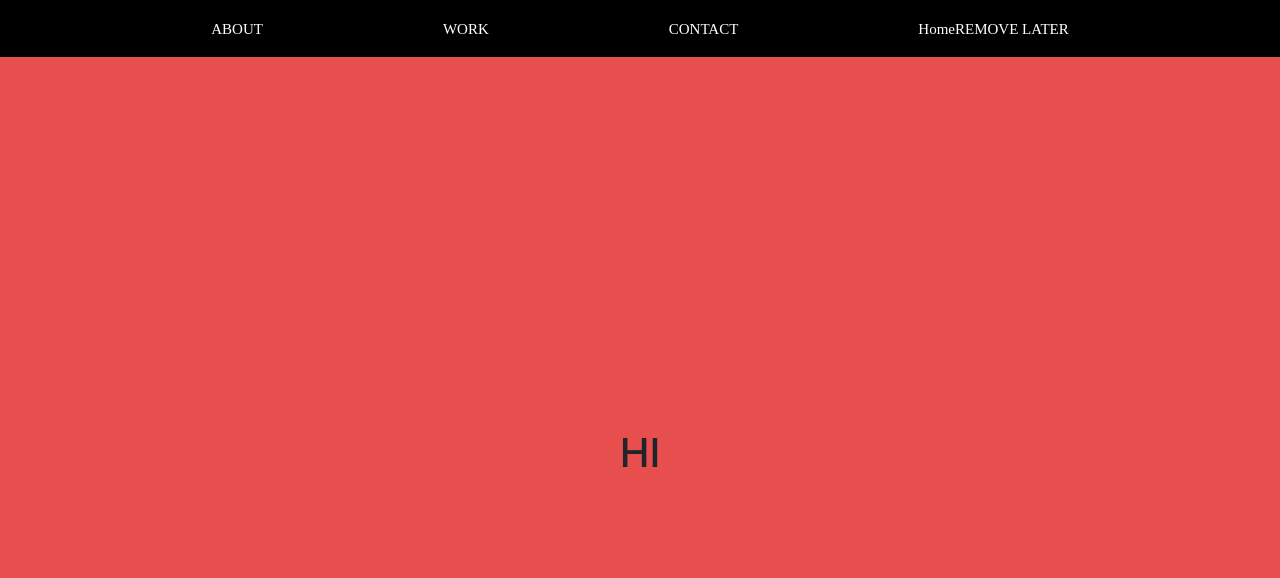
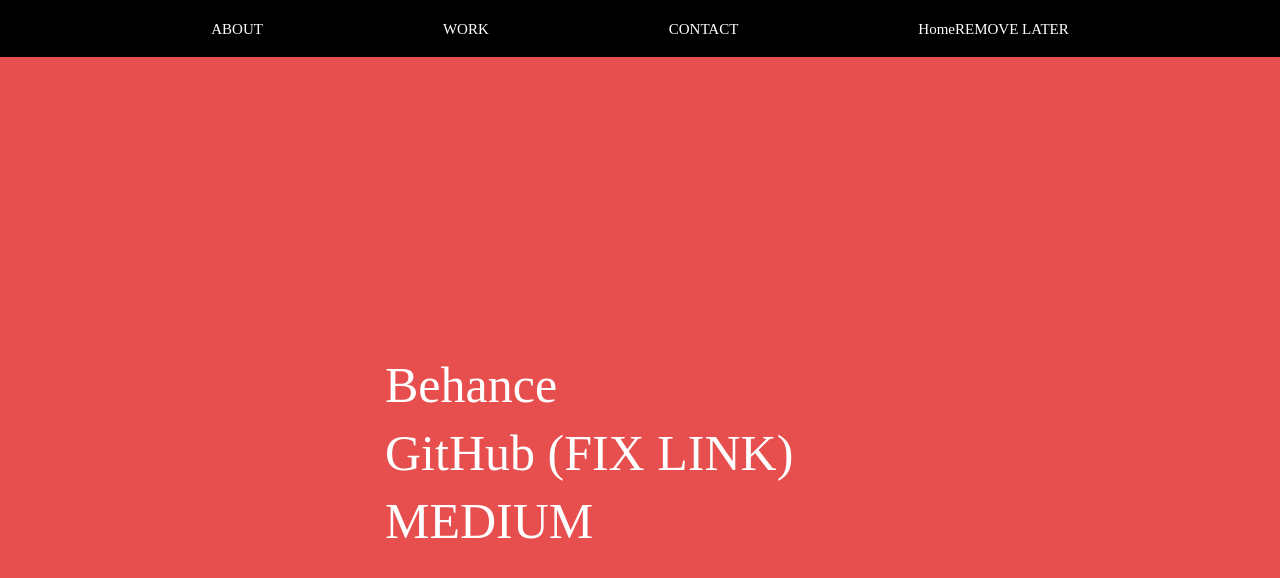
Before and after one commit to Tanflare/ts-website, a React (Create React App) app: page / in a window 1280 px wide. Both pictures are taken after a click on the link "WORK". Shown: the top 578 px of the page. Built offline with nearby package versions, Linux system fonts and the light colour scheme.

Commit message:
Work Page links

```diff
--- a/src/App.css
+++ b/src/App.css
@@ -2,9 +2,7 @@
   text-align: center;
 }
 
-
-
-.App-ringG {
+/* .App-ringG {
   animation: App-logo-spin infinite 6s linear;
   height: 40vmin;
   position: absolute;
@@ -33,14 +31,13 @@
       max-width: 400px;
       min-width: 20px;
 
-}
+} */
+
 #cursor{
   font-family: 'Noto Serif TC', serif;
   color: white;
   animation:blinkingText 1.2s infinite;
-
-
-}
+  }
 
 .dot {
   height: 70px;
@@ -52,8 +49,6 @@
   margin-right: auto;
    opacity: 0.01;
    top: 50%;
-
-
 }
 
 .dot{
@@ -75,7 +70,6 @@
     width: 100%;
     font-family: 'Noto Serif TC', serif;
     color: white
-
 }
 
 #enter{
--- a/src/components/Work.css
+++ b/src/components/Work.css
@@ -7,3 +7,12 @@
     justify-content: center;
     position: relative;
       }
+
+.link {
+  font-size: 50px;
+  font-family: 'Noto Serif TC', serif;
+  color: white;
+  position: relative;
+  text-align: center;
+
+}
--- a/src/components/Work.jsx
+++ b/src/components/Work.jsx
@@ -7,7 +7,11 @@
     render() {
         return (
             <div className="Work">
-            <h1>HI</h1>
+            <div className="container">
+            <h1><a href="https://www.behance.net/Tanflare" className="link">Behance</a></h1>
+            <h1><a href="www.behance.com/Tanflare" className="link">GitHub (FIX LINK)</a></h1>
+            <h1><a href="www.behance.com/Tanflare" className="link">MEDIUM</a></h1>
+            </div>
             </div>
 
         );
```
